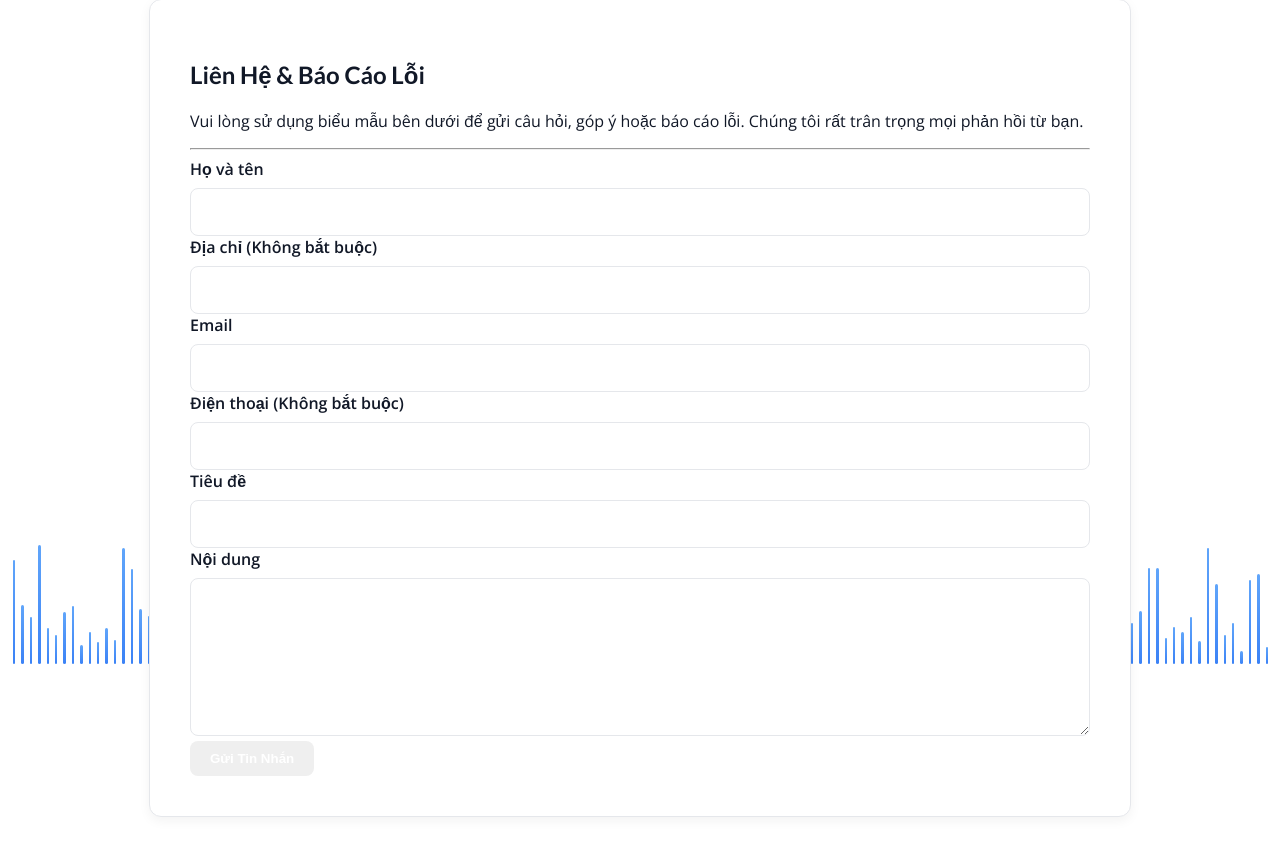
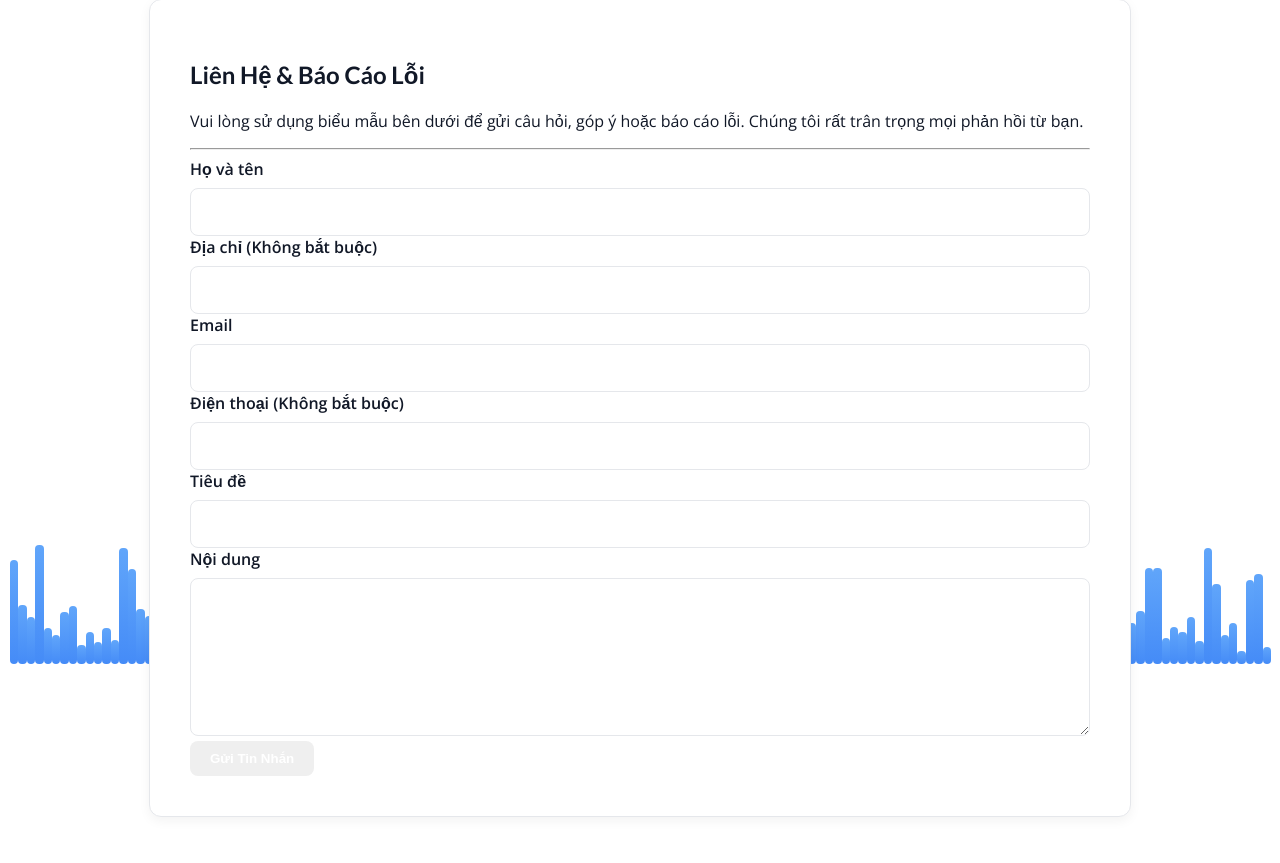
Before and after one commit to lptoan109/NCKH_NGT, a Flask app: page /contact in a window 1280 px wide. Shown: the part 136-999 px from the top of the page. Run offline with Flask 3, Linux system fonts and the light colour scheme.

Commit message:
Update style.css

```diff
--- a/static/style.css
+++ b/static/style.css
@@ -260,11 +260,19 @@ box-sizing: border-box;
 }
 
 .bar {
-    width: 10px; /* Độ rộng của mỗi cột sóng */
-    margin: 0 3px; /* Khoảng cách giữa các cột */
-    background: linear-gradient(to top, var(--primary-color), #60A5FA); /* Màu sắc chuyển màu */
-    border-radius: 4px;
+width: 14px; /* Tăng độ rộng của mỗi cột sóng /
+margin: 0 4px; / Tăng khoảng cách giữa các cột một chút */
+border-radius: 4px;
 
-    /* Hiệu ứng chuyển động mượt mà cho chiều cao */
-    transition: height 0.2s ease-out;
+/* Áp dụng gradient màu sắc */
+background: linear-gradient(to top, #1E3A8A, #3B82F6, #60A5FA, #93C5FD);
+background-size: 100% 400%; /* Cài đặt kích thước background cho animation */
+animation: gradientShift 2s infinite alternate; /* Thêm animation gradient */
+
+transition: height 0.2s ease-out;
 }
+
+@keyframes gradientShift {
+0% { background-position: 0% 100%; }
+100% { background-position: 0% 0%; }
+}
```
